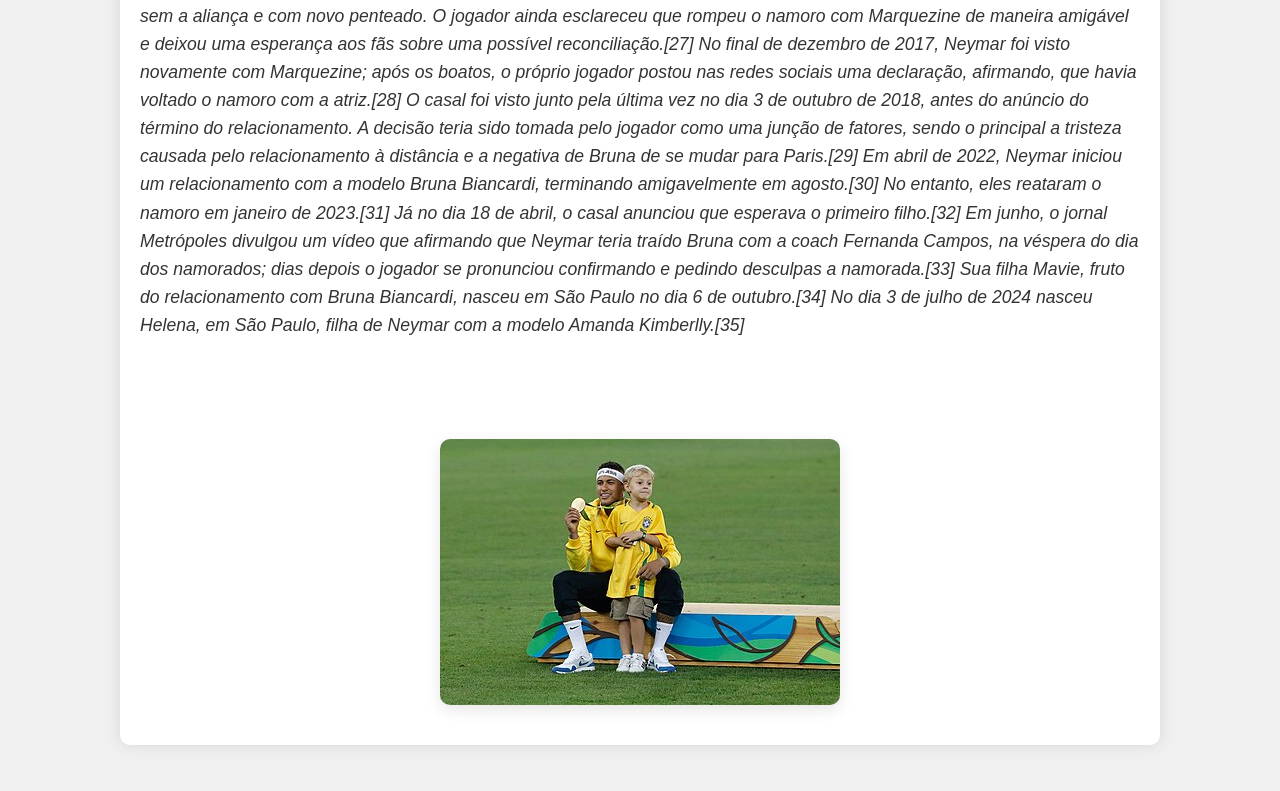
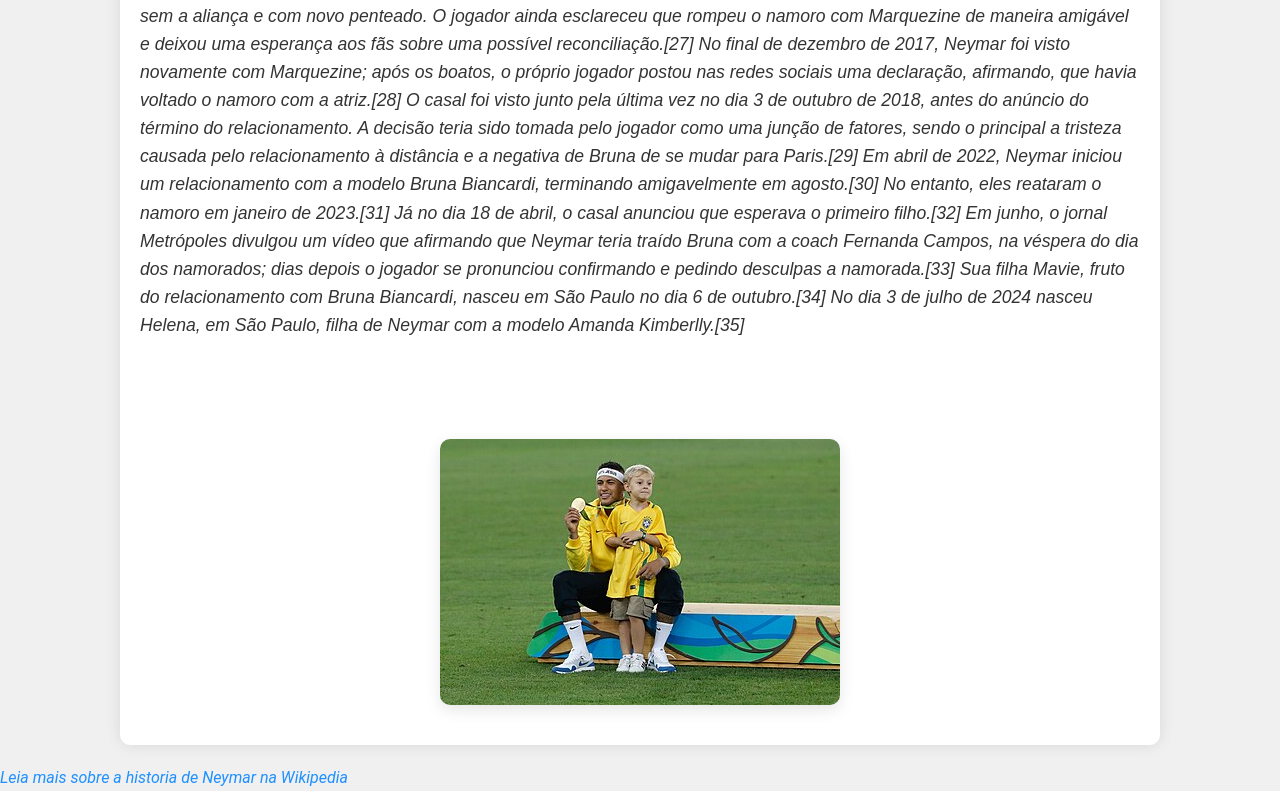
Before and after one commit to renannunes7/neymarJr, a plain HTML site: page paginas/historia.html in a window 1280 px wide. Shown: the part 2559-3350 px from the top of the page. Before the commit the page ends 3324 px from the top, so only its background shows below. Drawn offline with Linux system fonts and the light colour scheme.

Commit message:
Neymar Jr

```diff
--- a/paginas/historia.html
+++ b/paginas/historia.html
@@ -44,5 +44,6 @@
         Em abril de 2022, Neymar iniciou um relacionamento com a modelo Bruna Biancardi, terminando amigavelmente em agosto.[30] No entanto, eles reataram o namoro em janeiro de 2023.[31] Já no dia 18 de abril, o casal anunciou que esperava o primeiro filho.[32] Em junho, o jornal Metrópoles divulgou um vídeo que afirmando que Neymar teria traído Bruna com a coach Fernanda Campos, na véspera do dia dos namorados; dias depois o jogador se pronunciou confirmando e pedindo desculpas a namorada.[33] Sua filha Mavie, fruto do relacionamento com Bruna Biancardi, nasceu em São Paulo no dia 6 de outubro.[34] No dia 3 de julho de 2024 nasceu Helena, em São Paulo, filha de Neymar com a modelo Amanda Kimberlly.[35]</p>
         <img src="../imgs/filhoney.jpeg" width="400">
     </main>
+    <a href="https://pt.wikipedia.org/wiki/Neymar" target="_blank">Leia mais sobre a historia de Neymar na Wikipedia</a>
 </body>
 </html>
```
